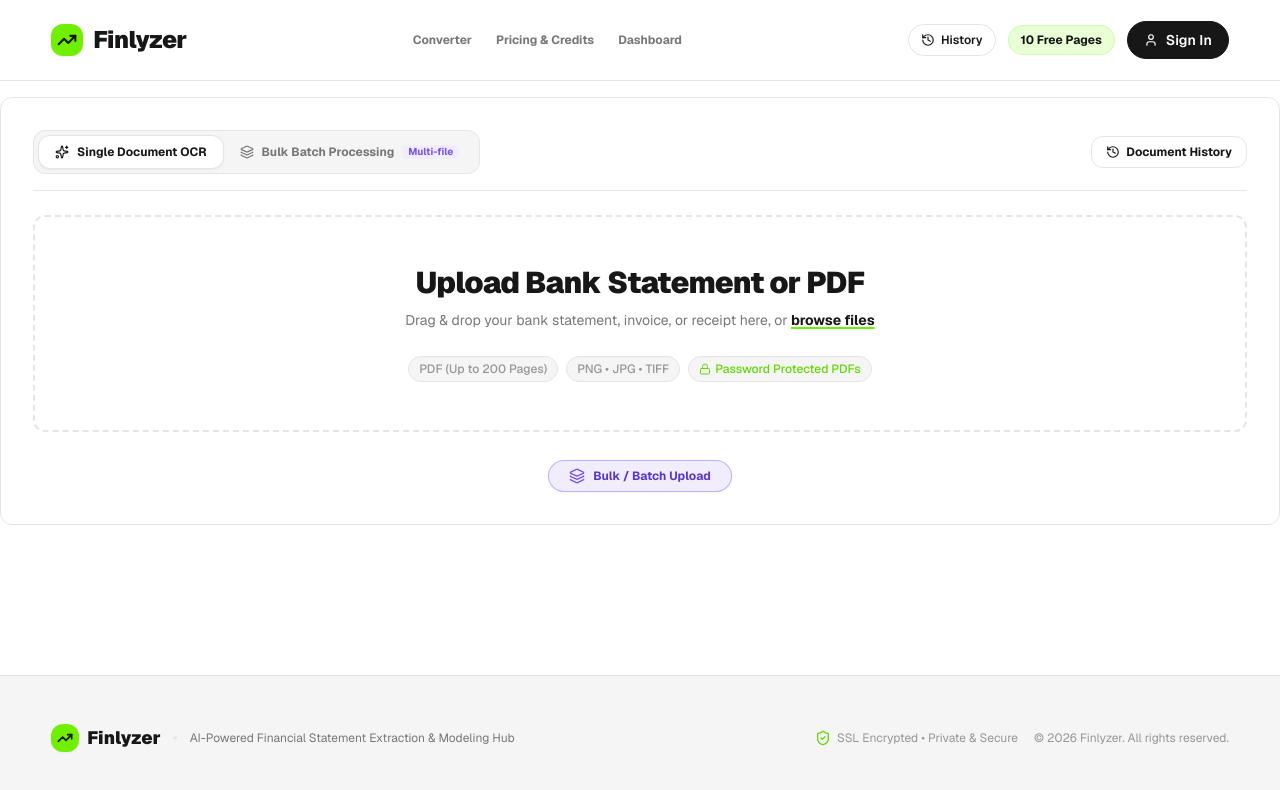
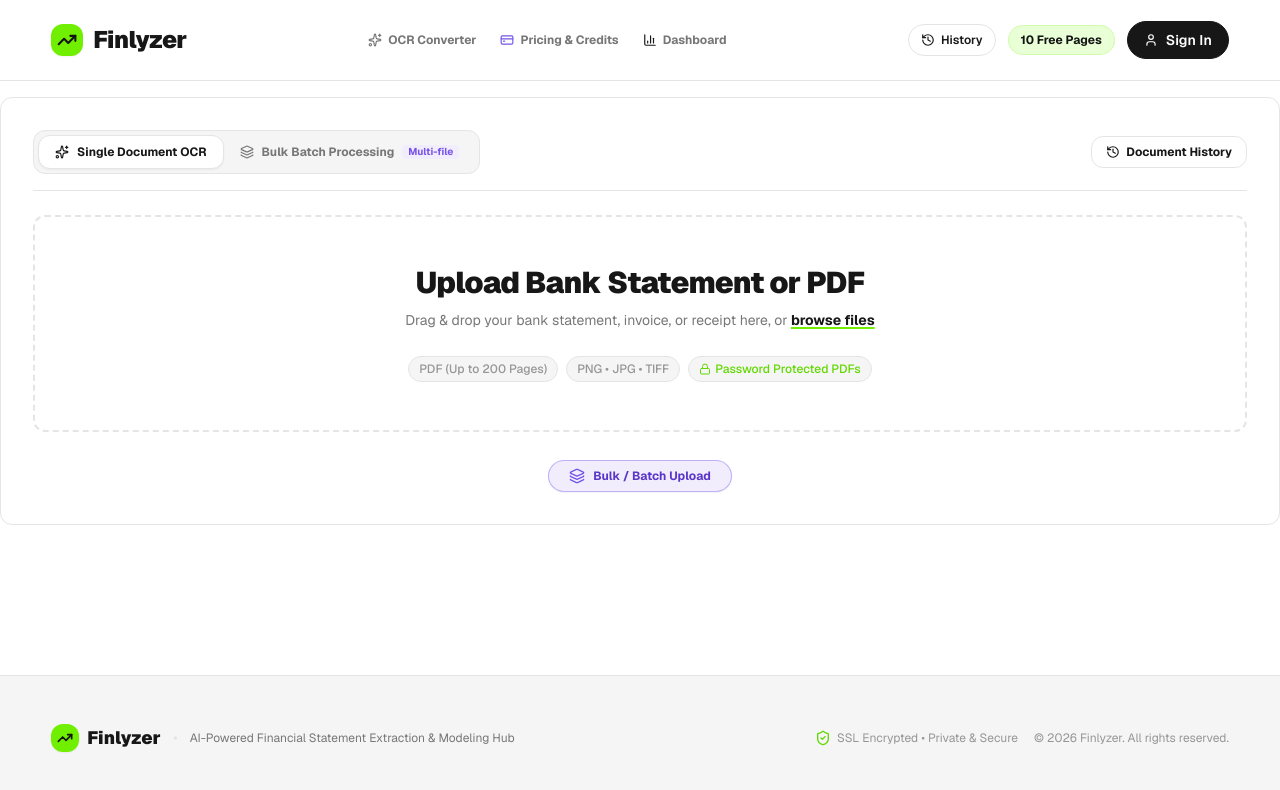
Before and after one commit to Navnit73/finlyzer.net, a Next.js app: page / in a window 1280 px wide. Shown: the top 790 px of the page. Built offline with nearby package versions, Linux system fonts and the light colour scheme; no server answers.

Commit message:
feat: restrict dashboard and pricing access to authenticated users with login modal prompts

```diff
--- a/src/components/Header.tsx
+++ b/src/components/Header.tsx
@@ -1,15 +1,27 @@
 'use client';
 
 import React, { useState } from 'react';
-import Link from "next/link";
+import Link from 'next/link';
 import { useRouter } from 'next/navigation';
-import { TrendingUp } from "lucide-react";
-import UserMenu from "./auth/UserMenu";
-import HistoryDrawer from "./ocr/HistoryDrawer";
+import { useSession } from 'next-auth/react';
+import { TrendingUp, Sparkles, CreditCard, BarChart3 } from 'lucide-react';
+import UserMenu from './auth/UserMenu';
+import HistoryDrawer from './ocr/HistoryDrawer';
+import AuthModal from './auth/AuthModal';
 
 export default function Header() {
   const router = useRouter();
+  const { data: session, status } = useSession();
   const [isHistoryOpen, setIsHistoryOpen] = useState(false);
+  const [isAuthModalOpen, setIsAuthModalOpen] = useState(false);
+  const [authReason, setAuthReason] = useState<'general' | 'dashboard' | 'pricing'>('general');
+
+  const isLoggedIn = status === 'authenticated' && !!session?.user;
+
+  const handleOpenAuth = (reason: 'general' | 'dashboard' | 'pricing') => {
+    setAuthReason(reason);
+    setIsAuthModalOpen(true);
+  };
 
   return (
     <>
@@ -33,17 +45,44 @@
               </Link>
             </div>
 
-            {/* Center / Left Navigation Links */}
+            {/* Center / Navigation Links */}
             <div className="hidden md:flex items-center gap-6 text-xs font-bold text-[var(--color-text-secondary)]">
-              <Link href="/" className="hover:text-[var(--color-ink)] transition-colors">
-                Converter
+              <Link href="/" className="hover:text-[var(--color-ink)] transition-colors flex items-center gap-1.5">
+                <Sparkles className="w-3.5 h-3.5 text-[var(--color-brand-dark)]" />
+                <span>OCR Converter</span>
               </Link>
-              <Link href="/pricing" className="hover:text-[var(--color-ink)] transition-colors">
-                Pricing & Credits
-              </Link>
-              <Link href="/dashboard" className="hover:text-[var(--color-ink)] transition-colors">
-                Dashboard
-              </Link>
+
+              {/* Pricing & Credits: If not logged in, prompt login instead of routing to admin */}
+              {isLoggedIn ? (
+                <Link href="/pricing" className="hover:text-[var(--color-ink)] transition-colors flex items-center gap-1.5">
+                  <CreditCard className="w-3.5 h-3.5 text-[var(--media-violet)]" />
+                  <span>Pricing &amp; Credits</span>
+                </Link>
+              ) : (
+                <button
+                  onClick={() => handleOpenAuth('pricing')}
+                  className="hover:text-[var(--color-ink)] transition-colors flex items-center gap-1.5 cursor-pointer"
+                >
+                  <CreditCard className="w-3.5 h-3.5 text-[var(--media-violet)]" />
+                  <span>Pricing &amp; Credits</span>
+                </button>
+              )}
+
+              {/* Dashboard: If not logged in, prompt login instead of routing to admin */}
+              {isLoggedIn ? (
+                <Link href="/dashboard" className="hover:text-[var(--color-ink)] transition-colors flex items-center gap-1.5">
+                  <BarChart3 className="w-3.5 h-3.5 text-[var(--color-ink)]" />
+                  <span>Dashboard</span>
+                </Link>
+              ) : (
+                <button
+                  onClick={() => handleOpenAuth('dashboard')}
+                  className="hover:text-[var(--color-ink)] transition-colors flex items-center gap-1.5 cursor-pointer"
+                >
+                  <BarChart3 className="w-3.5 h-3.5 text-[var(--color-ink)]" />
+                  <span>Dashboard</span>
+                </button>
+              )}
             </div>
 
             {/* Account Actions & Single Sign In Button */}
@@ -63,6 +102,13 @@
           router.push(`/document/${id}`);
         }}
       />
+
+      {/* Auth Modal for Guest Header Actions */}
+      <AuthModal
+        isOpen={isAuthModalOpen}
+        onClose={() => setIsAuthModalOpen(false)}
+        reason={authReason}
+      />
     </>
   );
 }
--- a/src/components/auth/AuthModal.tsx
+++ b/src/components/auth/AuthModal.tsx
@@ -9,7 +9,7 @@
 interface AuthModalProps {
   isOpen: boolean;
   onClose: () => void;
-  reason?: 'page_limit' | 'batch_upload' | 'save_history' | 'general';
+  reason?: 'page_limit' | 'batch_upload' | 'save_history' | 'dashboard' | 'pricing' | 'general';
   pageCount?: number;
 }
 
@@ -24,11 +24,16 @@
 
   if (!isOpen || !mounted) return null;
 
-
   const handleGoogleSignIn = async () => {
     setIsLoading(true);
     try {
-      await signIn('google', { callbackUrl: window.location.href });
+      const destination =
+        reason === 'dashboard'
+          ? '/dashboard'
+          : reason === 'pricing'
+          ? '/pricing'
+          : window.location.href;
+      await signIn('google', { callbackUrl: destination });
     } catch (e) {
       console.warn('Google sign-in error:', e);
       setIsLoading(false);
@@ -39,6 +44,8 @@
     page_limit: `Unlock ${pageCount || 10}+ Page Processing`,
     batch_upload: 'Unlock Bulk Multi-File Processing',
     save_history: 'Sync & Save Extraction History',
+    dashboard: 'Sign In to Access Admin Dashboard',
+    pricing: 'Sign In to Purchase Page Credits',
     general: 'Sign in to Finlyzer Hub',
   };
 
@@ -46,7 +53,9 @@
     page_limit: `This document contains ${pageCount || 'over 10'} pages. Free guest sessions support up to 10 pages. Sign in with Google to process and save large statements.`,
     batch_upload: 'Batch processing allows you to concurrently extract up to 50 statements or .zip archives and merge their financial cash flows.',
     save_history: 'Create a free account to securely store all your parsed bank statements, invoices, and receipts in MongoDB across devices.',
-    general: 'Get instant access to automated DCF models, AI 10-K audit copilots, and multi-format financial exports.',
+    dashboard: 'Sign in with Google to view your account overview, processed statements history, credit balance, and official invoices.',
+    pricing: 'Sign in with Google to choose a flexible page credit package ($10 to $100) and top up your account balance.',
+    general: 'Get instant access to automated AI financial extraction, cloud statement vault, and multi-format financial exports.',
   };
 
   const modalContent = (
--- a/src/components/layout/AppShell.tsx
+++ b/src/components/layout/AppShell.tsx
@@ -40,28 +40,18 @@
     }
   }, [status, session]);
 
-  const isAdminRoute =
-    pathname === '/dashboard' ||
-    pathname.startsWith('/dashboard') ||
-    pathname === '/documents' ||
-    pathname === '/pricing' ||
-    pathname === '/invoices' ||
-    pathname.startsWith('/document/');
-
   // Determine if we should render the Admin Layout:
-  // 1. Authenticated session exists
-  // 2. Dedicated admin route is active (prevents flashing landing page header/footer on reload)
-  // 3. Initial loading state on root with cached login session
+  // ONLY render Admin Layout for authenticated logged-in users!
+  // Unauthenticated guests NEVER see the admin sidebar layout.
   const showAdminLayout =
     (status === 'authenticated' && !!session?.user) ||
-    isAdminRoute ||
     (status === 'loading' && cachedLoggedIn === true);
 
   if (showAdminLayout) {
     return <AdminShell>{children}</AdminShell>;
   }
 
-  // If still resolving session on root '/' and not cached as logged in, render neutral surface
+  // If still resolving session and not cached as logged in, render neutral loading surface
   if (status === 'loading' && cachedLoggedIn === null) {
     return (
       <div className="min-h-screen bg-[var(--color-surface)] text-[var(--color-ink)] flex items-center justify-center">
```
